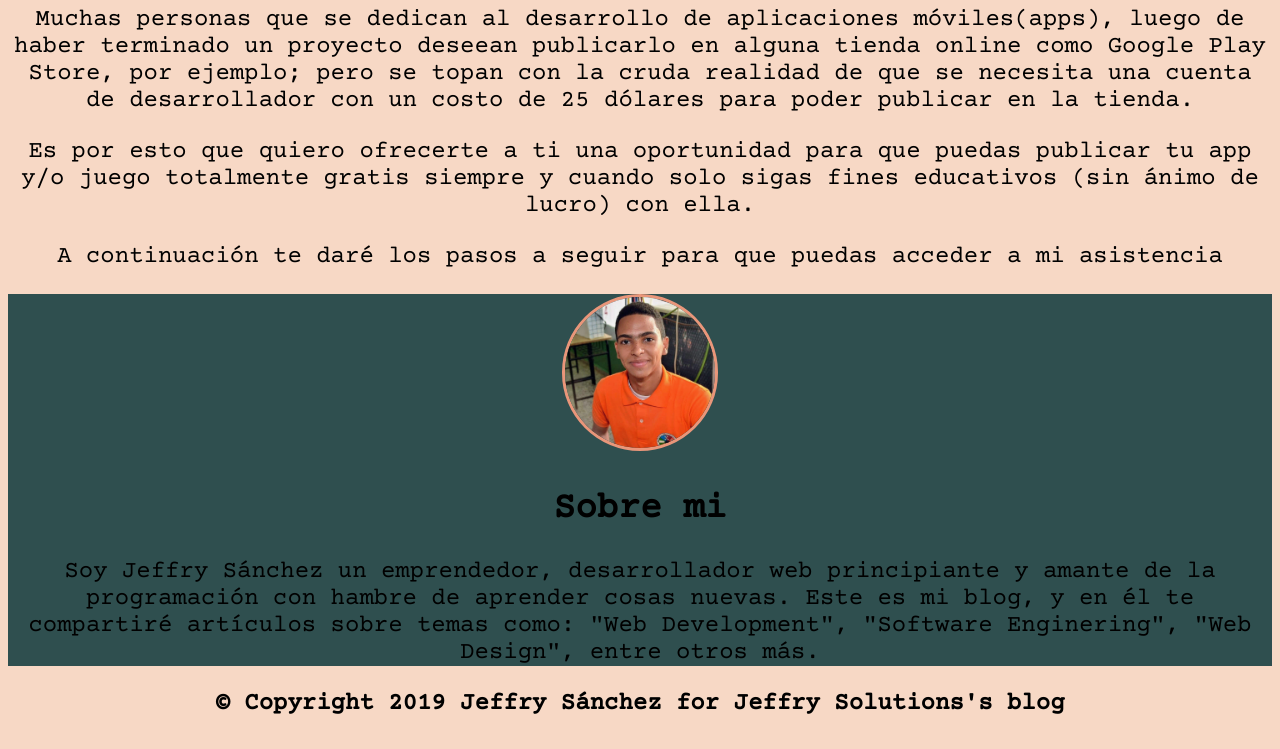
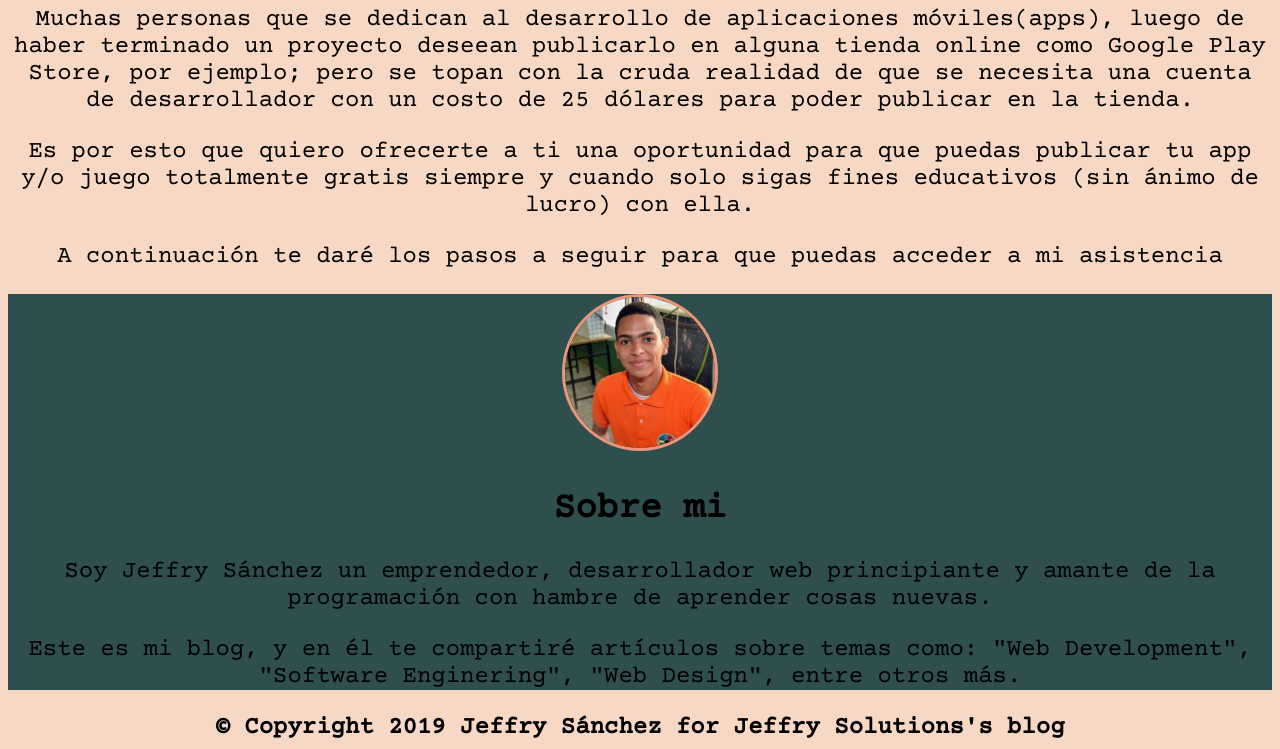
Before and after one commit to JeffryCoder/blog, a plain HTML site: page index.html in a window 1280 px wide. Shown: the part 282-1031 px from the top of the page. Before the commit the page ends 1007 px from the top, so only its background shows below. Drawn offline with nearby package versions, Linux system fonts and the light colour scheme.

Commit message:
Modificando aboutme section dividiendola en 2 parrafos

```diff
--- a/index.html
+++ b/index.html
@@ -30,7 +30,8 @@
             <article>
                 <img src="imgs/jeffrycoder.jpg" alt="jeffrycoder" class="jeffrycoderImg">
             <h2>Sobre mi</h2>
-            <p>Soy Jeffry Sánchez un emprendedor, desarrollador web principiante y amante de la programación con hambre de aprender cosas nuevas. Este es mi blog, y en él te compartiré artículos sobre temas como: "Web Development", "Software Enginering", "Web Design", entre otros más.</p>
+            <p>Soy Jeffry Sánchez un emprendedor, desarrollador web principiante y amante de la programación con hambre de aprender cosas nuevas.</p>
+            <p>Este es mi blog, y en él te compartiré artículos sobre temas como: "Web Development", "Software Enginering", "Web Design", entre otros más.</p>
             </article>
             </section>
         <footer> <b>&copy; Copyright 2019 Jeffry Sánchez for Jeffry Solutions's blog</b>  </footer>
```
